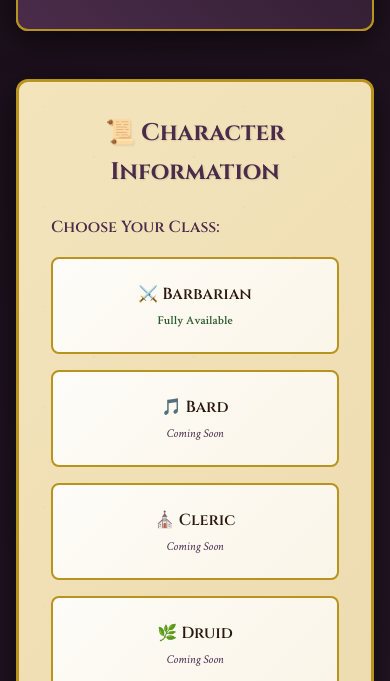
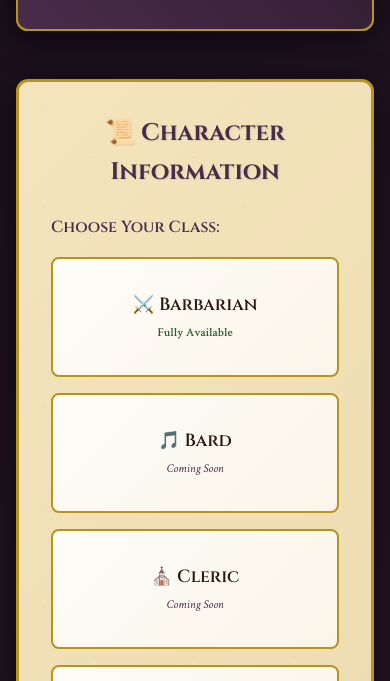
Before and after one commit to kevinbarbour/dnd-level, a plain HTML site: page index.html in a window 390 px wide. Shown: the part 163-844 px from the top of the page. Drawn offline with Linux system fonts and the light colour scheme.

Commit message:
fix mobile?

```diff
--- a/css/styles.css
+++ b/css/styles.css
@@ -366,8 +366,8 @@ body {
 
 /* Class Button Grid */
 .class-button-grid {
-    display: grid;
-    grid-template-columns: repeat(auto-fit, minmax(200px, 1fr));
+    display: flex;
+    flex-wrap: wrap;
     gap: var(--spacing-sm);
     margin-top: var(--spacing-sm);
 }
@@ -390,6 +390,14 @@ body {
     overflow: hidden;
     min-height: 80px;
     justify-content: center;
+    flex: 1 1 200px;
+    min-width: 200px;
+    max-width: 300px;
+    -webkit-tap-highlight-color: transparent;
+    -webkit-touch-callout: none;
+    -webkit-user-select: none;
+    user-select: none;
+    touch-action: manipulation;
 }
 
 .class-btn::before {
@@ -523,6 +531,13 @@ body {
     .btn {
         width: 100%;
     }
+
+    .class-btn {
+        flex: 1 1 150px;
+        min-width: 150px;
+        max-width: none;
+        min-height: 100px;
+    }
 }
 
 @media (max-width: 480px) {
@@ -534,6 +549,14 @@ body {
     .level-up-card h2,
     .export-card h2 {
         font-size: 1.5rem;
+    }
+
+    .class-btn {
+        flex: 1 1 100%;
+        min-width: 100%;
+        max-width: none;
+        min-height: 120px;
+        font-size: 1.1rem;
     }
 }
 
--- a/js/app.js
+++ b/js/app.js
@@ -15,8 +15,27 @@ class DnDLevelUpApp {
 
         // Class button selection
         document.querySelectorAll('.class-btn').forEach(btn => {
+            // Add click event
             btn.addEventListener('click', (e) => {
+                e.preventDefault();
                 this.selectClass(e.target.closest('.class-btn'));
+            });
+
+            // Add touch events for iOS Safari
+            btn.addEventListener('touchstart', (e) => {
+                e.preventDefault();
+                btn.style.transform = 'translateY(-2px)';
+            });
+
+            btn.addEventListener('touchend', (e) => {
+                e.preventDefault();
+                btn.style.transform = '';
+                this.selectClass(e.target.closest('.class-btn'));
+            });
+
+            btn.addEventListener('touchcancel', (e) => {
+                e.preventDefault();
+                btn.style.transform = '';
             });
         });
 
```
